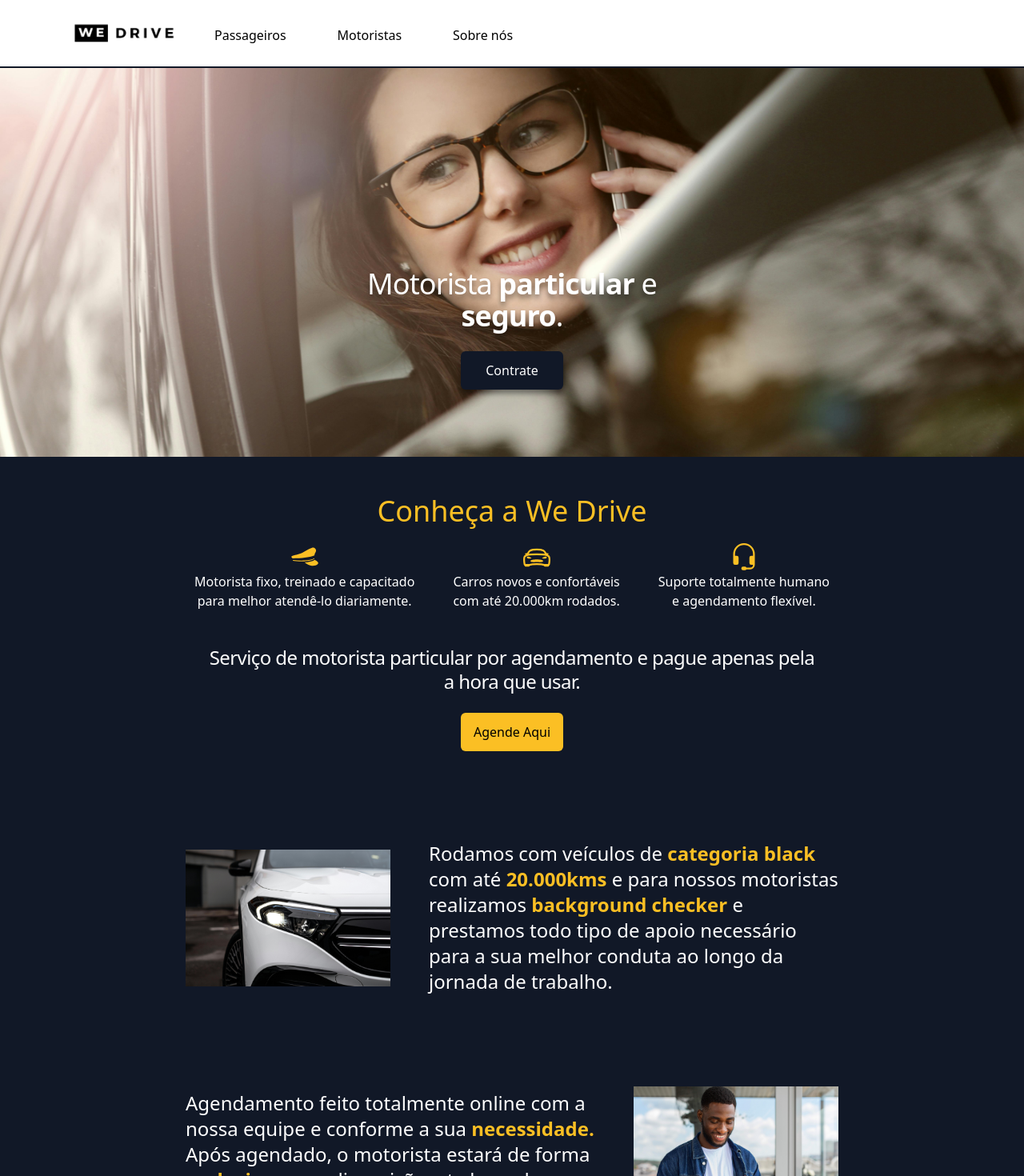
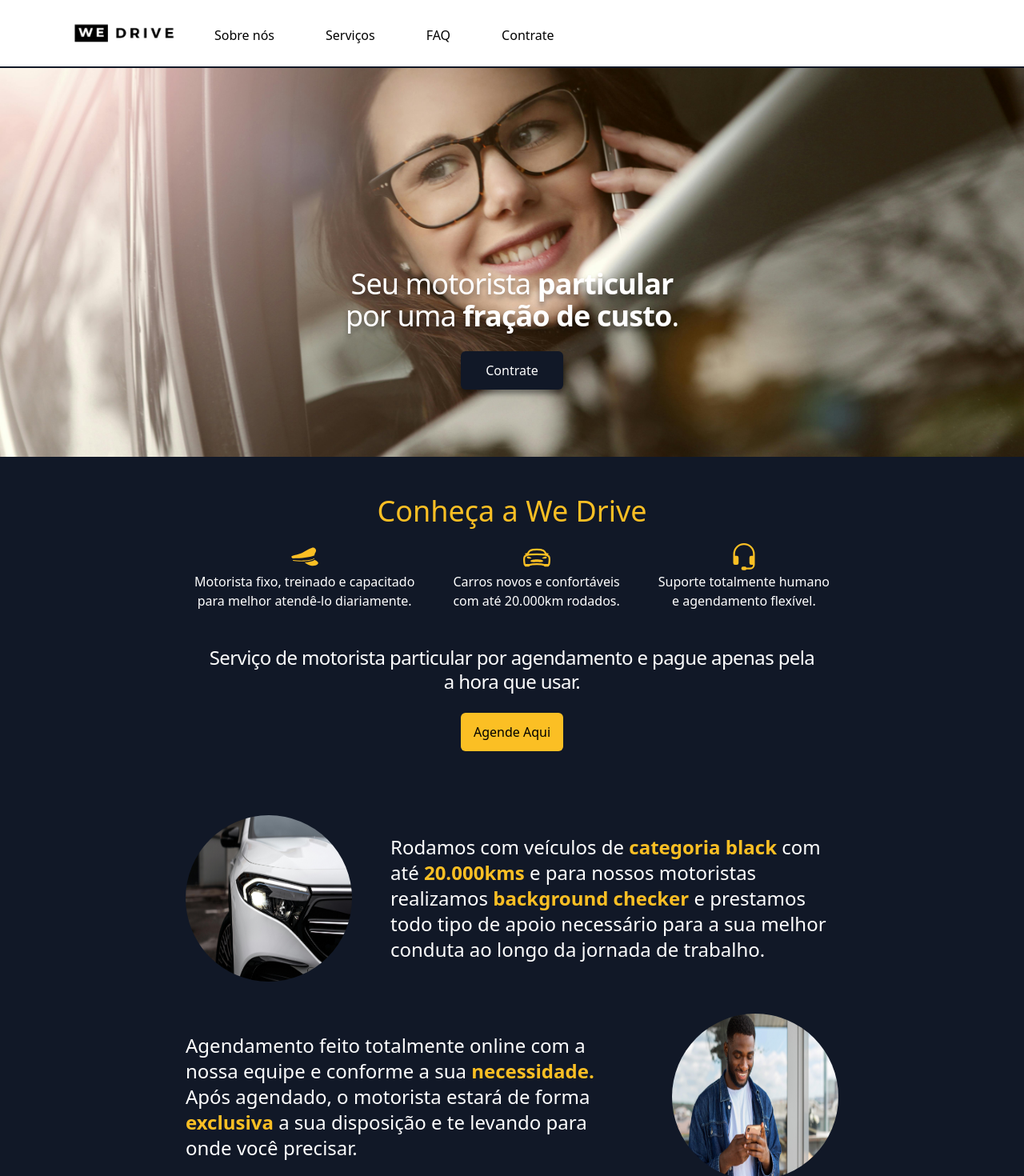
Before and after one commit to CoelhoEduardo/on_drive_land, a Next.js app: page / in a window 1280 px wide. Shown: the top 1470 px of the page at 80% size. Built offline with nearby package versions, Linux system fonts and the light colour scheme.

Commit message:
some tunes

```diff
--- a/src/app/components/drive.tsx
+++ b/src/app/components/drive.tsx
@@ -1,9 +1,13 @@
 import React from "react";
 import Collapse from "./ui/collapse";
 
-const Drive: React.FC = () => {
+type Props = {
+  nav_id: string;
+};
+
+const Drive: React.FC<Props> = (props) => {
   return (
-    <section className={`flex flex-col text-sm md:text-2xl`}>
+    <section id={props.nav_id} className={`flex flex-col text-sm md:text-2xl`}>
       <div>
         <div className="justify-center flex mt-3 mb-5">
           <h3 className="text-amber-400 text-2xl md:text-4xl">
--- a/src/app/components/footer.tsx
+++ b/src/app/components/footer.tsx
@@ -2,7 +2,7 @@ import React from "react";
 
 const Footer: React.FC = () => {
   return (
-    <div className="bg-black text-white grid grid-cols-2 w-full h-full p-5 mt-12">
+    <div className="bg-black text-white grid grid-cols-2 w-full z-10 p-5 mt-12">
       <div className="flex flex-col mt-16 mb-5 md:ml-12">
         <div className="flex md:flex-row flex-col gap-2">
           <h1>We Drive Brasil Ltda. </h1>
--- a/src/app/components/navbar.tsx
+++ b/src/app/components/navbar.tsx
@@ -31,9 +31,10 @@ export const NavBar = () => {
           </a>
         </div>
         <div className="gap-16 mt-3 ml-5 md:flex hidden">
-          <a href="#passengers">Passageiros</a>
-          <a href="#drives">Motoristas</a>
           <a href="#about_us">Sobre nós</a>
+          <a href="#product">Serviços</a>
+          <a href="#faq">FAQ</a>
+          <a href="https://linktr.ee/wedrivebrasil">Contrate</a>
         </div>
       </div>
       <div
--- a/src/app/components/passengers.tsx
+++ b/src/app/components/passengers.tsx
@@ -1,17 +1,23 @@
 import Image from "next/image";
-import photo from "/public/images/photo1.jpg";
 import photo2 from "/public/images/photo_2.jpg";
 import photo3 from "/public/images/photo3.jpg";
 import React from "react";
 
-const Passegers: React.FC = () => {
+type Props = {
+  nav_id: string;
+};
+
+const Passegers: React.FC<Props> = (props) => {
   return (
-    <section className={`flex flex-col shrink-0 text-3xl md:text-4xl mt-3 p-2`}>
+    <section
+      id={props.nav_id}
+      className={`flex flex-col shrink-0 text-3xl md:text-4xl mt-3 p-2`}
+    >
       <div className="flex md:flex-row flex-col px-12 md:px-56 gap-12 text-white mt-10 items-center justify-center">
         <Image
           src={photo3}
           alt="We drive background 1"
-          className="rounded-full md:rounded-none w-32 h-32 md:w-64 md:h-64 md:object-contain object-cover"
+          className="rounded-full w-32 h-32 md:w-52 md:h-52 object-fill"
         />
         <p className="text-xl md:text-2xl">
           Rodamos com veículos de{" "}
@@ -35,7 +41,7 @@ const Passegers: React.FC = () => {
           src={photo2}
           alt="We drive background 1"
           priority
-          className="rounded-full md:rounded-none object-cover w-32 h-32 md:w-64 md:h-64 md:object-contain"
+          className="rounded-full object-fill w-32 h-32 md:w-52 md:h-52 "
         />
       </div>
     </section>
--- a/src/app/components/wehead.tsx
+++ b/src/app/components/wehead.tsx
@@ -21,8 +21,8 @@ const Wehead: React.FC = () => {
         >
           <h1 className="hidden">We Drive</h1>
           <h2 className="text-xl xl:text-4xl tracking-tight text-center">
-            Motorista <span className="font-bold">particular</span> e{" "}
-            <span className="font-bold">seguro</span>.
+            Seu motorista <span className="font-bold">particular</span> por uma{" "}
+            <span className="font-bold">fração de custo</span>.
           </h2>
           <div className="rounded-md flex hover:bg-amber-400 hover:text-gray-900 md:text-base text-sm h-8 w-18 justify-center items-center md:h-12 md:w-32 bg-gray-900 mt-6">
             <a href="https://linktr.ee/wedrivebrasil" target="_blank">
--- a/src/app/page.tsx
+++ b/src/app/page.tsx
@@ -1,6 +1,5 @@
 import Wehead from "./components/wehead";
 import Passengers from "./components/passengers";
-import { NavBar } from "./components/navbar";
 import Drive from "./components/drive";
 import AboutUs from "./components/aboutus";
 
@@ -12,8 +11,8 @@ export default function Home() {
           <Wehead />
           <div className="flex flex-col h-full items-center">
             <AboutUs id="about_us" />
-            <Passengers />
-            <Drive />
+            <Passengers nav_id="product" />
+            <Drive nav_id="faq" />
           </div>
         </div>
       </div>
```
